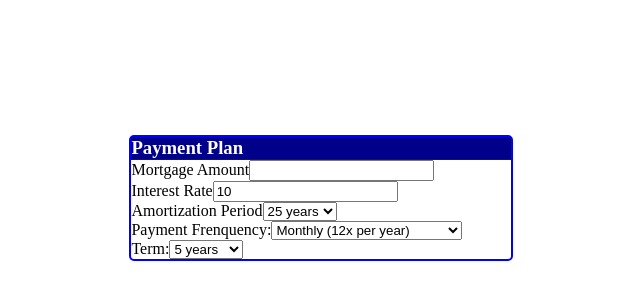
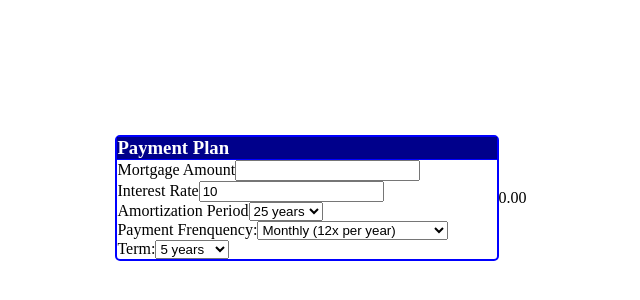
Before and after one commit to MaeBerris/Mortgage_Calculator, a React (Create React App) app in the folder my-app/: page / in a window 1280 px wide. Shown: the part 210-510 px from the top of the page, without its empty margins (319-959 px from the left). Built offline with nearby package versions, Linux system fonts and the light colour scheme.

Commit message:
Lifted state up to app, start work mortgage algo

```diff
--- a/my-app/src/App.js
+++ b/my-app/src/App.js
@@ -1,10 +1,41 @@
 import styled from "styled-components";
 import Form from "./components/Form/Form";
+import MortgageCalculator from "./components/MortgageCalculator/MortgageCalculator";
+import React from "react";
 
 function App() {
+  const [mortgage, setMortgageAmount] = React.useState("");
+  const [interest, setInterest] = React.useState(10);
+  const [amortization, setAmortization] = React.useState(25);
+  const [frequency, setFrequency] = React.useState(12);
+  const [term, setTerm] = React.useState(5);
+
   return (
     <AppWrapper role="app">
-      <Form />
+      <Form
+        mortgage={mortgage}
+        setMortgageAmount={setMortgageAmount}
+        interest={interest}
+        setInterest={setInterest}
+        amortization={amortization}
+        setAmortization={setAmortization}
+        frequency={frequency}
+        setFrequency={setFrequency}
+        term={term}
+        setTerm={setTerm}
+      />
+      <MortgageCalculator
+        mortgage={mortgage}
+        setMortgageAmount={setMortgageAmount}
+        interest={interest}
+        setInterest={setInterest}
+        amortization={amortization}
+        setAmortization={setAmortization}
+        frequency={frequency}
+        setFrequency={setFrequency}
+        term={term}
+        setTerm={setTerm}
+      />
     </AppWrapper>
   );
 }
--- a/my-app/src/components/Form/Form.js
+++ b/my-app/src/components/Form/Form.js
@@ -6,12 +6,18 @@ import AmortizationInput from "../AmortizationInput/AmortizationInput";
 import PaymentFrequency from "../PaymentFrequency/PaymentFrequency";
 import TermInput from "../Term/TermInput";
 
-const Form = () => {
-  const [mortgage, setMortgageAmount] = React.useState("");
-  const [interest, setInterest] = React.useState(10);
-  const [amortization, setAmortization] = React.useState(25);
-  const [frequency, setFrequency] = React.useState(12);
-  const [term, setTerm] = React.useState(5);
+const Form = ({
+  mortgage,
+  setMortgageAmount,
+  interest,
+  setInterest,
+  amortization,
+  setAmortization,
+  frequency,
+  setFrequency,
+  term,
+  setTerm,
+}) => {
   return (
     <FormWrapper>
       <FormHeader>Payment Plan</FormHeader>
--- a/my-app/src/components/MortgageAmountInput/MortgageAmountInput.js
+++ b/my-app/src/components/MortgageAmountInput/MortgageAmountInput.js
@@ -4,7 +4,7 @@ import { seperateNumberByCommas } from "../../helpers/seperateNumberByCommas";
 import isPositiveNumber from "../../helpers/IsPositiveNumber";
 import React from "react";
 
-const MortgageAmountInput = () => {
+const MortgageAmountInput = ({ mortgage, setMortgageAmount }) => {
   // const onChange = (ev) => {
   //   const CheckIsPositiveNumber = isPositiveNumber(ev.target.value);
   //   if (!CheckIsPositiveNumber && ev.target.value !== "") {
@@ -13,8 +13,6 @@ const MortgageAmountInput = () => {
   //     setMortgageAmount(ev.target.value);
   //   }
   // };
-
-  const [mortgage, setMortgageAmount] = React.useState("");
 
   const onChange = (ev) => {
     const removedCommasNumber = removeCommasInNumber(ev.target.value);
--- /dev/null
+++ b/my-app/src/components/MortgageCalculator/MortgageCalculator.js
@@ -0,0 +1,31 @@
+import React from "react";
+import { removeCommasInNumber } from "../../helpers/removeCommasInNumber";
+
+const MortgageCalculator = ({
+  mortgage,
+  interest,
+  amortization,
+  frequency,
+  term,
+}) => {
+  const [mortgagePerMonth, setMortgagePerMonth] = React.useState(0);
+
+  React.useEffect(() => {
+    const interestPerMonth = interest / 100 / frequency;
+
+    const numberOfMonths = amortization * frequency;
+
+    const line1 =
+      interestPerMonth * Math.pow(1 + interestPerMonth, numberOfMonths);
+
+    const line2 = Math.pow(1 + interestPerMonth, numberOfMonths) - 1;
+
+    const mortgageResult = removeCommasInNumber(mortgage) * (line1 / line2);
+
+    setMortgagePerMonth(mortgageResult.toFixed(2));
+  }, [mortgage, interest, amortization, frequency, term]);
+
+  return <div>{`${mortgagePerMonth}`}</div>;
+};
+
+export default MortgageCalculator;
```
Also changed, not shown: my-app/src/helpers/isWithinInterestRange.js (added, +7 -0 lines), 1 other file (tests, documents, lock files or other folders).
